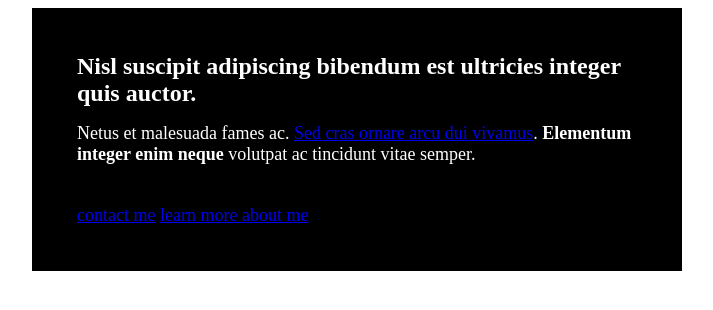
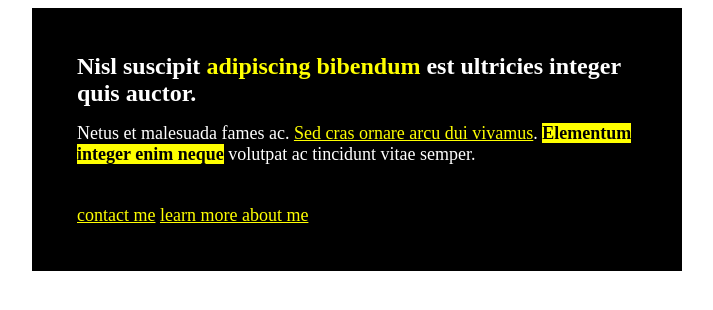
Before and after one commit to mikeocorn/responsive-web-bootcamp, a plain HTML site: page CSS-fundamentals/card.html in a window 1280 px wide. Shown: the whole page, without its empty margins (283-996 px from the left). Drawn offline with Linux system fonts and the light colour scheme.

Commit message:
Updating card html and CSS along with course

```diff
--- a/CSS-fundamentals/CSS/card.css
+++ b/CSS-fundamentals/CSS/card.css
@@ -31,3 +31,29 @@ Removing margin-bottom so as to override that default margin. */
     margin-top: 40px;
     margin-bottom: 0;
 }
+
+strong {
+    background: yellow;
+    color: black;
+}
+
+.accent-color {
+    color: yellow;
+}
+
+/* --- Link Pseudoclasses ---  */
+a:link {
+    color: yellow;
+}
+
+a:focus {
+    color: #d9ff00;
+}
+
+a:hover {
+    color: teal;
+}
+
+a:visited {
+    color: #ffbb00;
+}
--- a/CSS-fundamentals/card.html
+++ b/CSS-fundamentals/card.html
@@ -8,10 +8,11 @@
 
     <div class="card">
 
-        <h1>Nisl suscipit adipiscing bibendum est ultricies integer quis auctor.</h1>
+        <h1>Nisl suscipit <span class="accent-color">adipiscing bibendum</span> est ultricies integer quis auctor.</h1>
         <p>Netus et malesuada fames ac. <a href="#">Sed cras ornare arcu dui vivamus</a>. <strong>Elementum integer enim neque</strong> volutpat ac tincidunt vitae semper.</p>
         <p class="links">
-            <a href="#">contact me</a> <a href="#">learn more about me</a>
+            <a href="#">contact me</a>
+            <a href="#">learn more about me</a>
         </p>
 
     </div>
```
